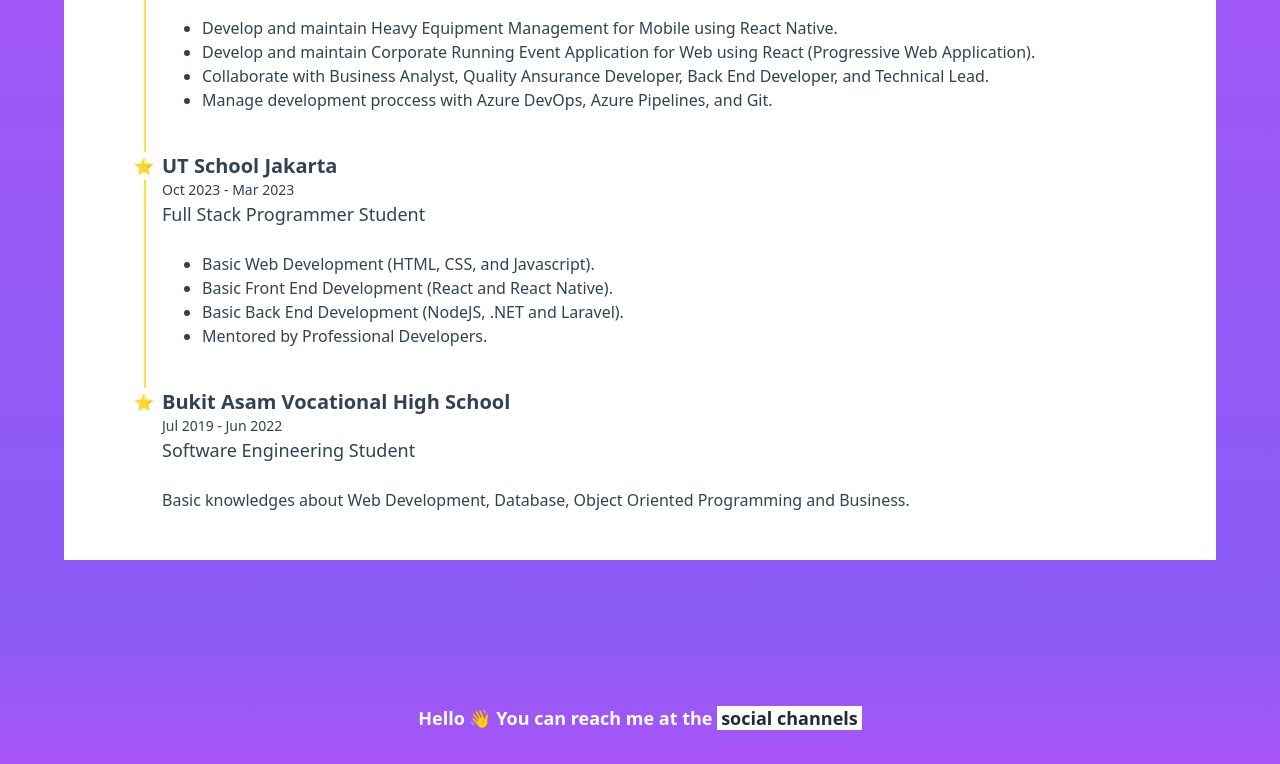
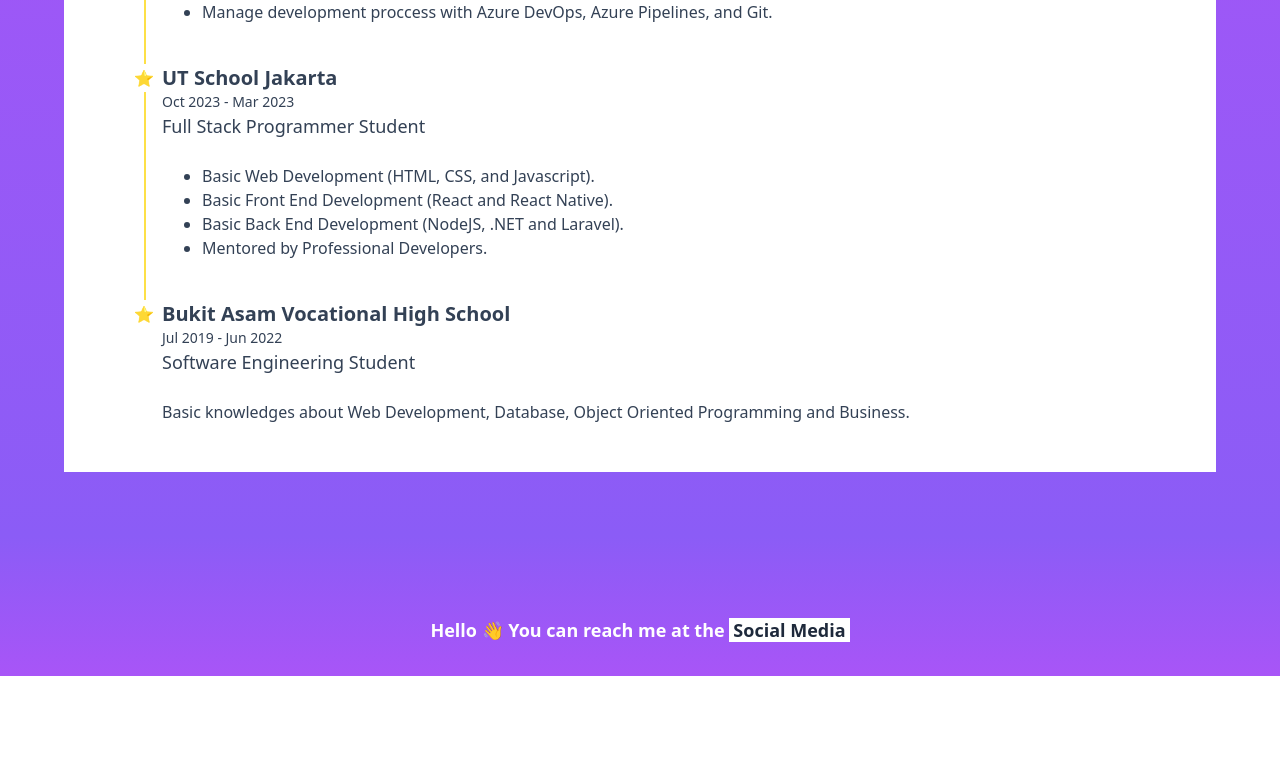
Before and after one commit to aprizaprasetio/ap-port-react-ts, a React (Vite) app: page / in a window 1280 px wide. Shown: the part 948-1712 px from the top of the page. After the commit the page ends 1624 px from the top, so only its background shows below. Built offline with nearby package versions, Linux system fonts and the light colour scheme.

Commit message:
💄 Integrated home page with tanstack router

```diff
--- a/src/pages/Highlights/Highlights.tsx
+++ b/src/pages/Highlights/Highlights.tsx
@@ -1,9 +1,8 @@
-import Topbar from "../../components/Topbar/Topbar.tsx";
+import { Link } from "@tanstack/react-router";
 
 function Highlights() {
   return (
     <>
-      <Topbar />
       <main className="flex flex-col justify-center">
         <article className="flex flex-col items-center justify-center gap-4 py-20">
           <header>
@@ -98,12 +97,12 @@ function Highlights() {
         <article className="pt-20 pb-8 text-lg font-semibold">
           <p>
             Hello 👋 You can reach me at the{" "}
-            <a
+            <Link
               className="px-1 transition duration-300 bg-white text-slate-800 hover:text-white hover:bg-transparent hover:underline"
-              href="#"
+              to="/social-media"
             >
-              social channels
-            </a>
+              Social Media
+            </Link>
           </p>
         </article>
       </footer>
```
